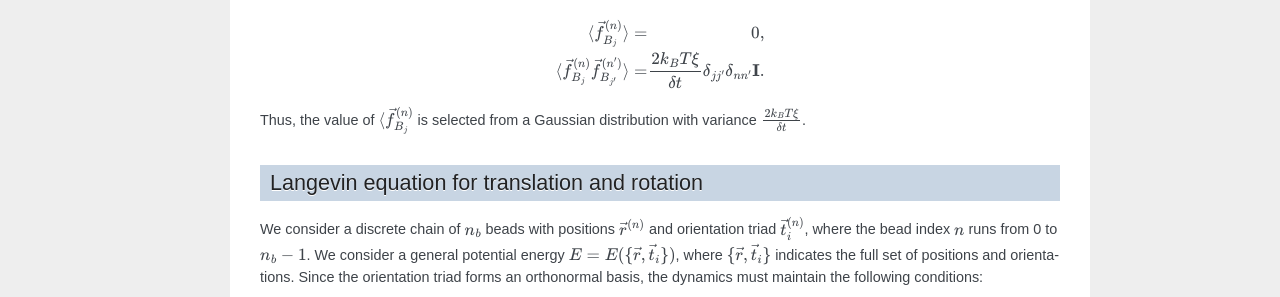
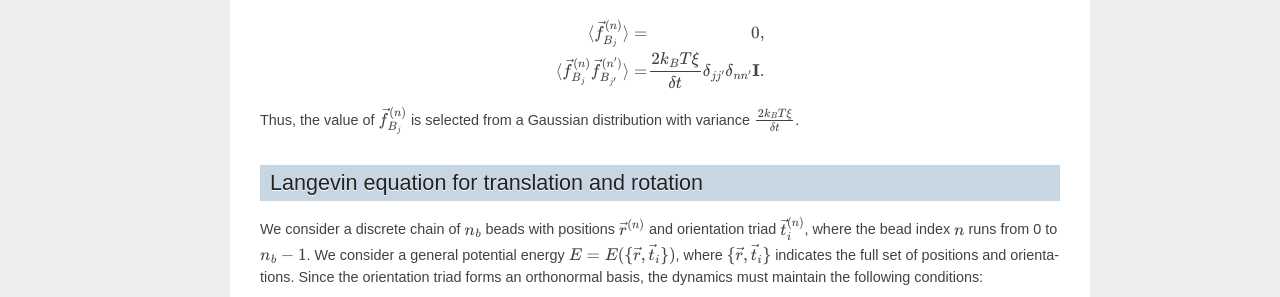
Before and after one commit to SpakowitzLab/chromo, a Sphinx documentation site: the page built from doc/source/bd_sim.rst, in a window 1280 px wide. Shown: the part 740-1037 px from the top of the page. Built offline with Sphinx 7.4.7, drawn with Linux system fonts in a browser that asks for light colours.

Commit message:
bd_sim doc additions

```diff
--- a/doc/source/bd_sim.rst
+++ b/doc/source/bd_sim.rst
@@ -55,7 +55,7 @@ The fluctuation dissipation for the discrete time
     & = &
     \frac{2 k_{B} T \xi}{\delta t}   \delta_{jj'} \delta_{nn'} \mathbf{I}.
 
-Thus, the value of :math:`\langle \vec{f}_{B_{j}}^{(n)}` is selected from a Gaussian distribution
+Thus, the value of :math:`\vec{f}_{B_{j}}^{(n)}` is selected from a Gaussian distribution
 with variance :math:`\frac{2 k_{B} T \xi}{\delta t}`.
 
 Langevin equation for translation and rotation
```
